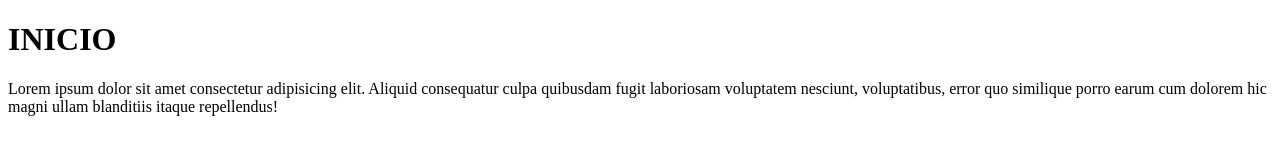
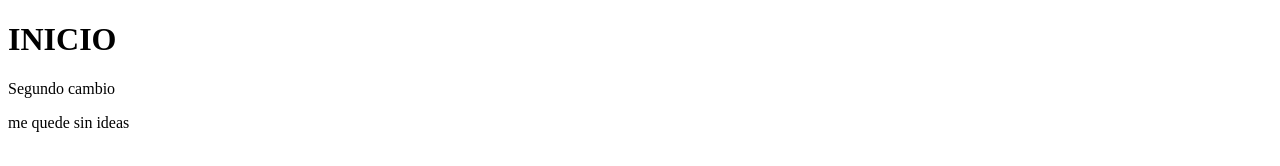
Before and after one commit to adrian2909/adrian2909.github.io, a plain HTML site: page segundoReto/index.html in a window 1280 px wide. Drawn offline with Linux system fonts and the light colour scheme.

Commit message:
segundo cambio

```diff
--- a/segundoReto/index.html
+++ b/segundoReto/index.html
@@ -7,6 +7,7 @@
 </head>
 <body>
     <h1>INICIO</h1>
-    <p>Lorem ipsum dolor sit amet consectetur adipisicing elit. Aliquid consequatur culpa quibusdam fugit laboriosam voluptatem nesciunt, voluptatibus, error quo similique porro earum cum dolorem hic magni ullam blanditiis itaque repellendus!</p>
+    <p>Segundo cambio </p>
+    <p>me quede sin ideas</p>
 </body>
 </html>
```
